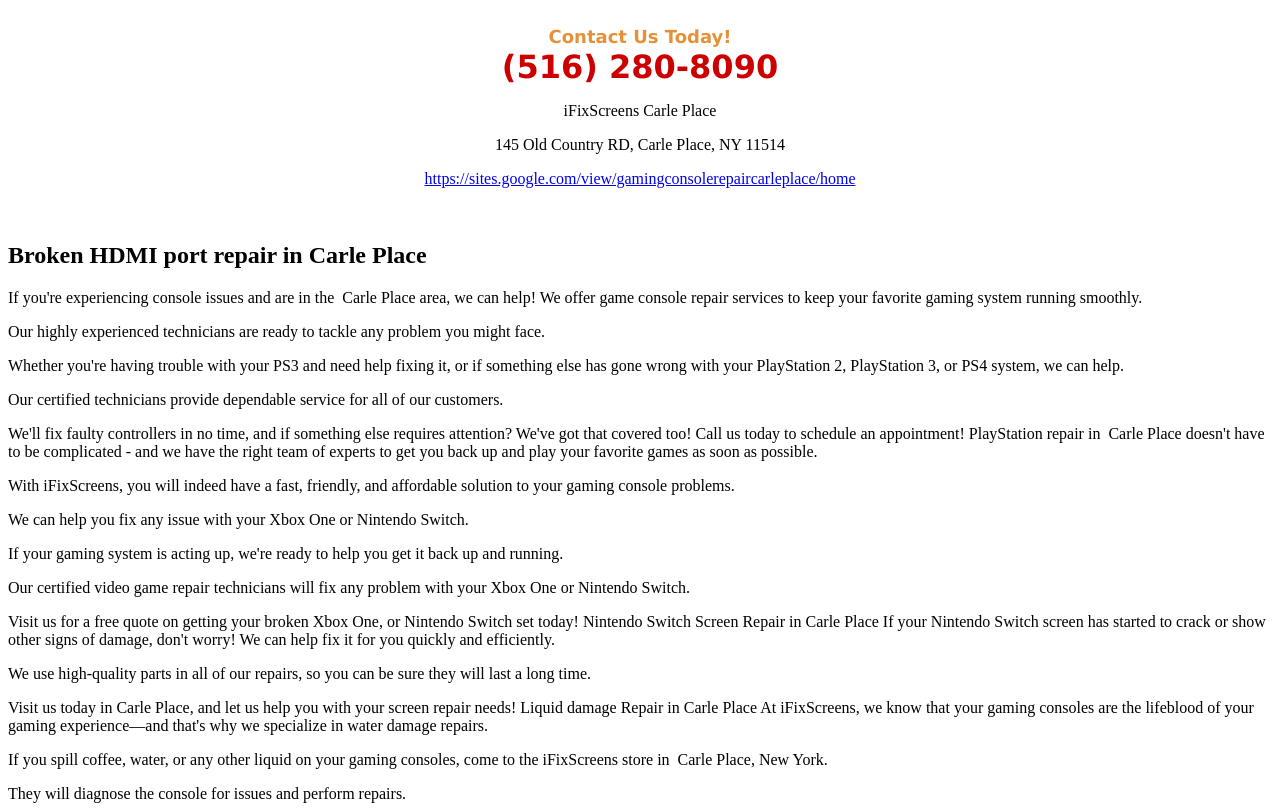
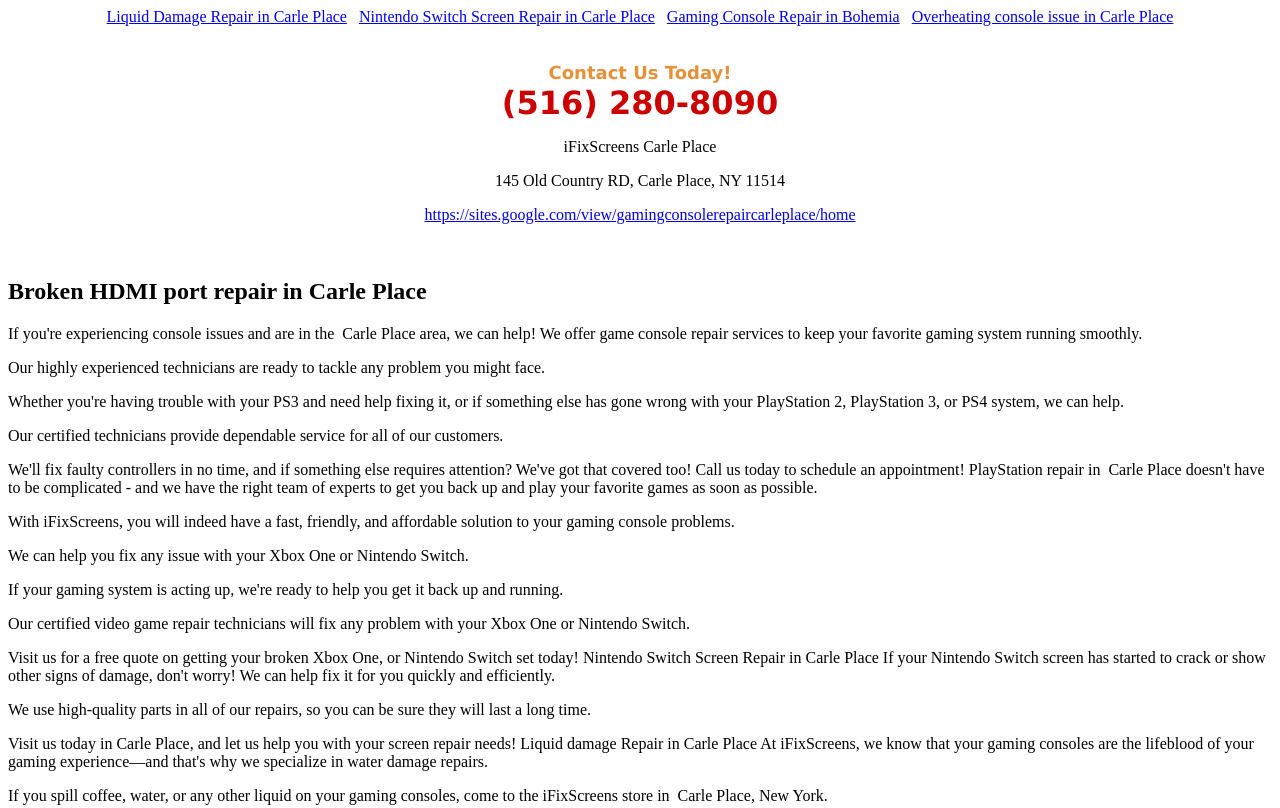
Before and after one commit to iFix786/Gaming-Console-Repair-in-Carle-Place, a plain HTML site: page BrokenHDMIportrepairinCarlePlace.html in a window 1280 px wide. Shown: the top 808 px of the page. Drawn offline with Linux system fonts and the light colour scheme.

Commit message:
Update BrokenHDMIportrepairinCarlePlace.html

```diff
--- a/BrokenHDMIportrepairinCarlePlace.html
+++ b/BrokenHDMIportrepairinCarlePlace.html
@@ -1,4 +1,13 @@
-<!DOCTYPE html><html><body><div class="sites-embed-align-center-wrapping-off"><div class="sites-embed-border-on sites-embed sites-embed-full-width" style="width:100%;"><div class="sites-embed-content sites-embed-type-text"><div class="sites-embed-content-textbox"><div dir="ltr"><div style="text-align:center"><br><span style="color:rgb(230,145,56)"><b><font size="4"><span style="font-family:verdana,sans-serif">Contact Us Today!</span></font></b></span><br><span style="color:rgb(204,0,0)"><b><font size="6"><span style="font-family:verdana,sans-serif">(516) 280-8090</span></font></b></span><br><p>iFixScreens Carle Place</p><p>145 Old Country RD, Carle Place, NY 11514</p><p><a href="https://sites.google.com/view/gamingconsolerepaircarleplace/home" target="_blank">https://sites.google.com/view/gamingconsolerepaircarleplace/home</a></p><br></div></div></div></div></div></div><h2>Broken HDMI port repair in Carle Place</h2>If you're experiencing console issues and are in the  Carle Place area, we can help!
+<!DOCTYPE html><html><body>
+   <div style="text-align: center;">
+
+        <a href="./LiquiddamageRepairinCarlePlace.html">Liquid Damage Repair in Carle Place</a>&nbsp&nbsp
+        <a href="./NintendoSwitchScreenRepairinCarlePlace.html">Nintendo Switch Screen Repair in Carle Place</a>&nbsp&nbsp
+<a href="./index.html">Gaming Console Repair in Bohemia</a>&nbsp&nbsp
+        <a href="./OverheatingconsoleissueinCarlePlace.html">Overheating console issue in Carle Place</a>
+    </div><br/>
+
+  <div class="sites-embed-align-center-wrapping-off"><div class="sites-embed-border-on sites-embed sites-embed-full-width" style="width:100%;"><div class="sites-embed-content sites-embed-type-text"><div class="sites-embed-content-textbox"><div dir="ltr"><div style="text-align:center"><br><span style="color:rgb(230,145,56)"><b><font size="4"><span style="font-family:verdana,sans-serif">Contact Us Today!</span></font></b></span><br><span style="color:rgb(204,0,0)"><b><font size="6"><span style="font-family:verdana,sans-serif">(516) 280-8090</span></font></b></span><br><p>iFixScreens Carle Place</p><p>145 Old Country RD, Carle Place, NY 11514</p><p><a href="https://sites.google.com/view/gamingconsolerepaircarleplace/home" target="_blank">https://sites.google.com/view/gamingconsolerepaircarleplace/home</a></p><br></div></div></div></div></div></div><h2>Broken HDMI port repair in Carle Place</h2>If you're experiencing console issues and are in the  Carle Place area, we can help!
 We offer game console repair services to keep your favorite gaming system running smoothly. <p>Our highly experienced technicians are ready to tackle any problem you might face. <p>Whether you're having trouble with your PS3 and need help fixing it, or if something else has gone wrong with your PlayStation 2, PlayStation 3, or PS4 system, we can help.
 <p>
 Our certified technicians provide dependable service for all of our customers. <p>We'll fix faulty controllers in no time, and if something else requires attention? We've got that covered too! Call us today to schedule an appointment!
```
